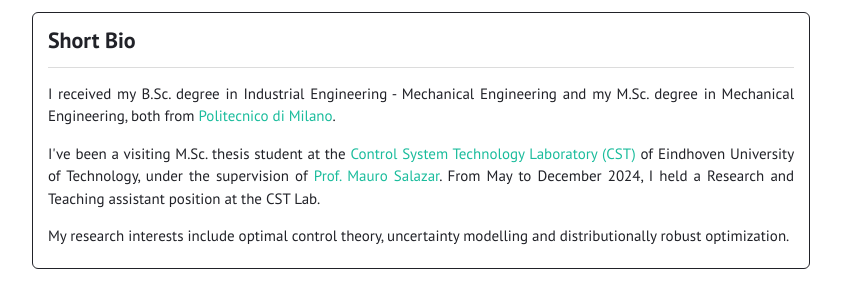
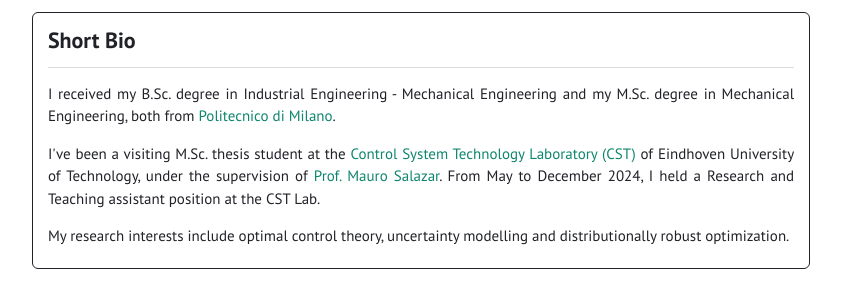
Before and after one commit to Marcodelloro/Marcodelloro.github.io, a Jekyll site: the page built from Curriculum.md, in a window 1280 px wide. Shown: the part 174-456 px from the top of the page, without its empty margins (219-1060 px from the left). Built offline with Jekyll 4.4.1, drawn with Linux system fonts in a browser that asks for light colours.

Commit message:
Update cv.css

```diff
--- a/assets/css/cv.css
+++ b/assets/css/cv.css
@@ -25,13 +25,13 @@
 }
 
 .cv-section a {
-    color: #1abc9c;
+    color: #0e866e;
     text-decoration: none;
     transition: color 0.3s ease-in-out;
 }
 
 .cv-section a:hover {
-    color: #16a085;
+    color: #0e866e;
     text-decoration: underline;
 }
 
```
